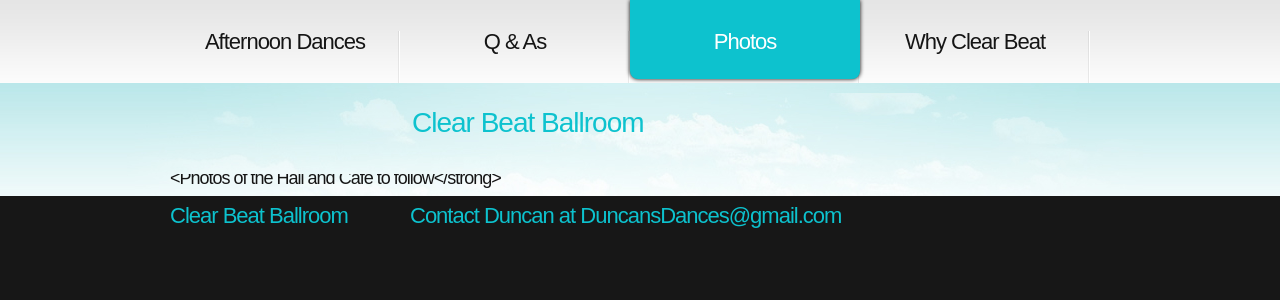
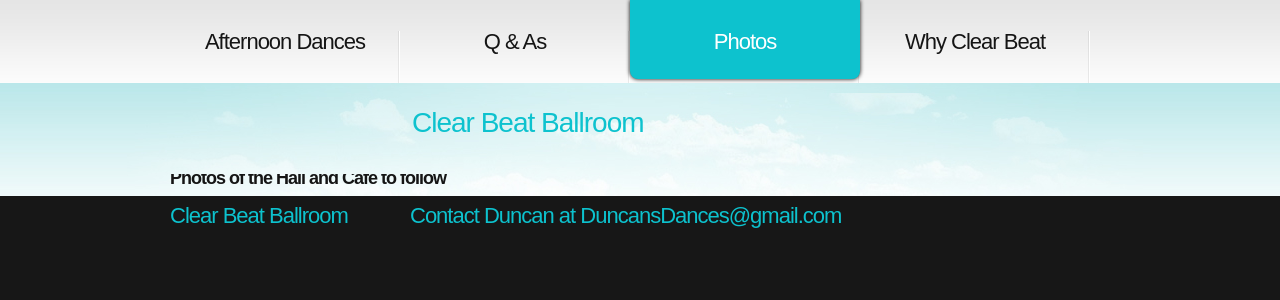
Before and after one commit to ramsayd/duncansdances, a Jekyll site: the page built from 35_photos.md, in a window 1280 px wide. Shown: the top 300 px of the page. Built offline with Jekyll 4.4.1, drawn with Linux system fonts in a browser that asks for light colours.

Commit message:
Update 35_photos.md

```diff
--- a/35_photos.md
+++ b/35_photos.md
@@ -8,6 +8,6 @@ permalink: "Photos.html"
 
 
 <article class="grid_12 Visible">
-<h5><Photos of the Hall and Cafe to follow</strong></h5>
+<h5><strong>Photos of the Hall and Cafe to follow</strong></h5>
 
 </article>
```
